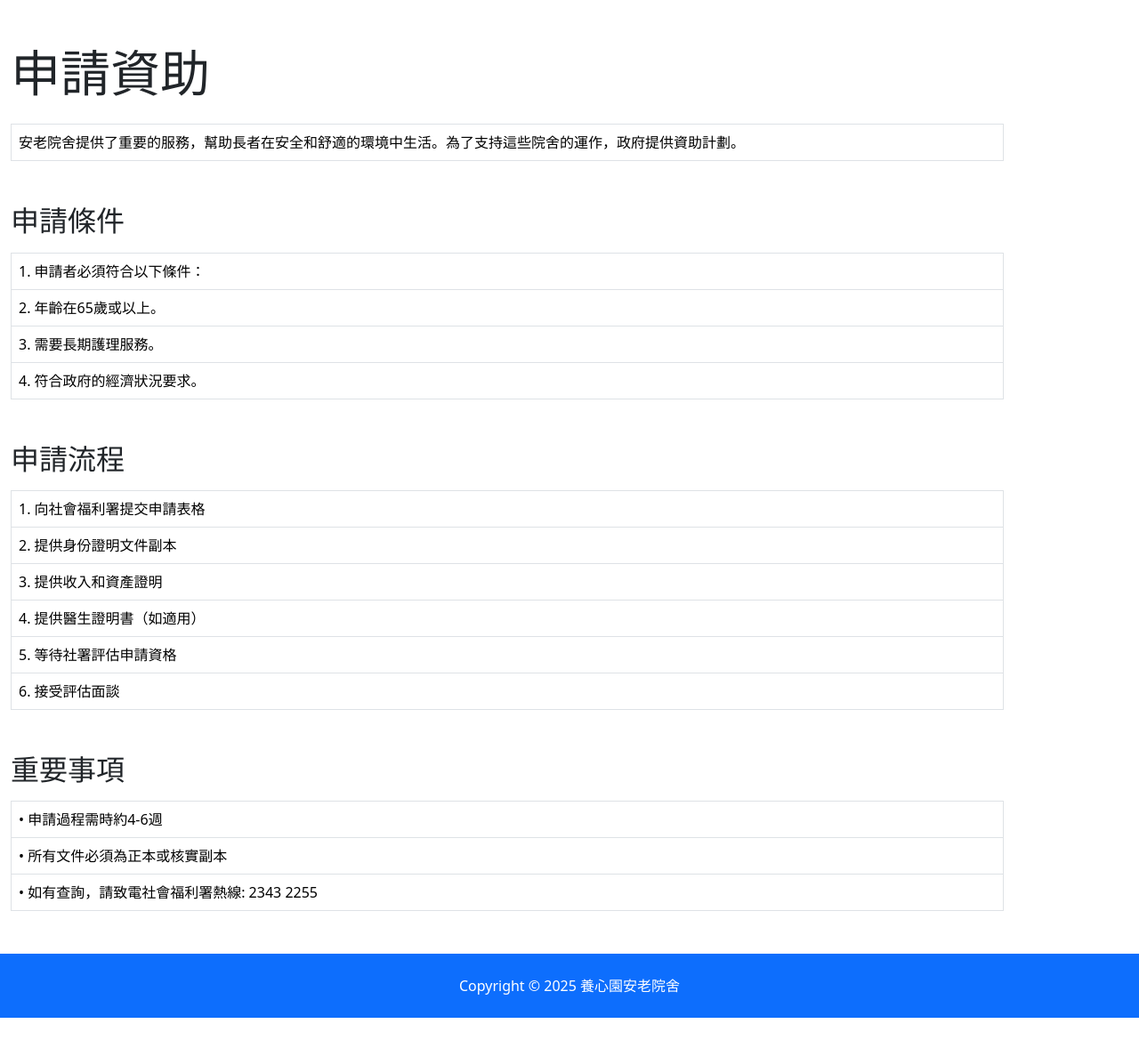
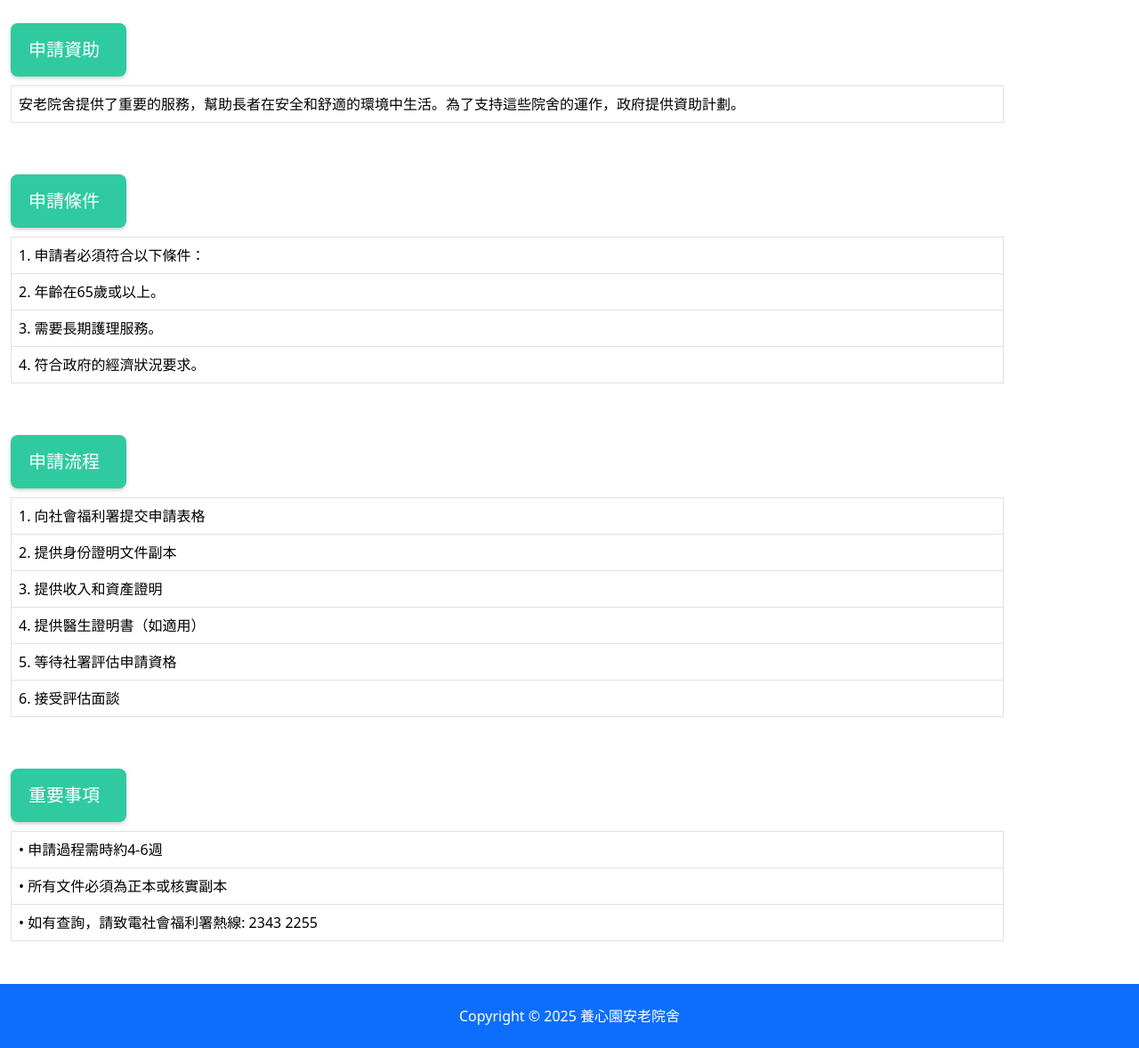
Before and after one commit to nimeno98/erb_group_project, a Django app: template templates/main/finapply.html in a window 1280 px wide. Shown: the part 112-1290 px from the top of the page at 89% size. Before the commit the page ends 1256 px from the top, so only its background shows below. Run offline with Django 3.2, Linux system fonts and the light colour scheme; the template is opened without the code that fills it, so the values that code supplies are empty; some libraries are stand-ins or nearby versions.

Commit message:
amend the layouts

```diff
--- a/elderly/static/css/style.css
+++ b/elderly/static/css/style.css
@@ -41,3 +41,43 @@
 .container {
   margin: 0; /* Adjust the margin as needed */
 }
+
+/* Custom Large Button Style */
+.btn-large-custom {
+  background-color: #007bff !important;
+  color: white !important;
+  font-size: 1.5rem;
+  padding: 15px 30px;
+  border: none;
+  border-radius: 5px;
+  transition: all 0.3s ease;
+}
+
+
+.btn-large-custom:hover {
+  background-color: #0056b3 !important;
+  transform: translateY(-2px);
+  box-shadow: 0 4px 8px rgba(0,0,0,0.2);
+}
+
+/* Custom Button Styles */
+.btn-primary {
+  background-color: #007bff;
+  color: white;
+  font-size: 1.5rem;
+  padding: 15px 30px;
+  border: none;
+  border-radius: 5px;
+  transition: all 0.3s ease;
+}
+
+.btn-primary:hover {
+  background-color: #0056b3;
+  color: white;
+  transform: translateY(-2px);
+  box-shadow: 0 4px 8px rgba(0,0,0,0.2);
+}
+
+.btn-primary.active {
+  background-color: #0056b3;
+}
--- a/main/urls.py
+++ b/main/urls.py
@@ -7,6 +7,7 @@ urlpatterns = [
     path('meal',views.meal,name='meal'),
     path('qa',views.qa,name='qa'),
     path('finapply',views.finapply,name='finapply'),
+    path('fee',views.fee,name='fee'),
     path('booking/', views.booking, name='booking'),
     path('application/', views.application, name='application'),
 
--- a/main/views.py
+++ b/main/views.py
@@ -17,6 +17,12 @@ def meal(request):
 
 def finapply(request):
     return render(request,'main/finapply.html')
+
+
+def fee(request):
+    return render(request,'main/fee.html')
+
+
 
 def qa(request):
     return render(request,'main/qa.html')
--- a/templates/base.html
+++ b/templates/base.html
@@ -21,6 +21,5 @@
     <script src="{% static 'js/jquery-3.3.1.min.js' %}"></script>
     <script src="{% static 'js/bootstrap.bundle.min.js' %}"></script>
     <script src="{% static 'js/main.js' %}"></script>
-
   </body>
 </html>
--- a/templates/main/finapply.html
+++ b/templates/main/finapply.html
@@ -1,11 +1,36 @@
 {% extends "base.html" %}
 {% load static %}
+{% block title %} | 申請資助 {% endblock %}
+{% block content %}
 
-{% block title %} | 申請資助 {% endblock %}
+<style>
+    .btn-large-custom {
+        display: inline-block;
+        background-color: #30caa0 !important;
+        color: #ffffff !important;
+        font-size: 20px !important;
+        padding: 15px 20px !important;
+        margin: 10px 0;
+        border-radius: 8px;
+        border: none;
+        transition: all 0.3s ease;
+        cursor: pointer;
+        box-shadow: 0 2px 4px rgba(0,0,0,0.2);
+        text-align: left !important;  /* Add this line */
+        width: 130px;  /* Reduced width */
+    }
 
-{% block content %}
-<div class="container mt-5">
-    <h1 class="display-4 mb-4">申請資助</h1>
+    .btn-large-custom:hover {
+        background-color: #30caa0 !important;
+        transform: translateY(-2px);
+        box-shadow: 0 4px 8px rgba(0,0,0,0.2);
+    }
+</style>
+
+
+<div class="container mt-3">
+
+    <button class="btn btn-large-custom text-left" type="button">申請資助</button>
 
     <table class="table table-bordered mb-5">
         <tbody>
@@ -15,7 +40,9 @@
         </tbody>
     </table>
 
-    <h2 class="mb-3">申請條件</h2>
+
+    <button class="btn btn-large-custom text-left" type="button">申請條件</button>
+
     <table class="table table-bordered mb-5">
         <tbody>
             <tr>
@@ -32,7 +59,11 @@
             </tr>
         </tbody>
     </table>
-    <h2 class="mb-3">申請流程</h2>
+
+
+    <button class="btn btn-large-custom text-left" type="button">申請流程</button>
+
+
     <table class="table table-bordered mb-5">
         <tbody>
             <tr>
@@ -56,7 +87,9 @@
         </tbody>
     </table>
 
-    <h2 class="mb-3">重要事項</h2>
+    <button class="btn btn-large-custom text-left" type="button">重要事項</button>
+
+
     <table class="table table-bordered mb-5">
         <tbody>
             <tr>
--- a/templates/main/meal.html
+++ b/templates/main/meal.html
@@ -5,7 +5,7 @@
 
 {% block content %}
 <div class="container mt-5">
-    <h1 class="display-4 text-center mb-4">老人營養餐單</h1>
+    <h1 class="display-4 text-center mb-4">營養餐單</h1>
 
     <table class="table table-bordered table-hover">
         <thead class="thead-light">
--- a/templates/partials/_footer.html
+++ b/templates/partials/_footer.html
@@ -1,4 +1,4 @@
-<footer id="main-footer" class="py-4 bg-primary text-white text-center">
+<footer id="main-footer" class="py-4 bg-primary text-white text-center" mt-auto mb-5>
     Copyright &copy;
     <span class="year"></span> 養心園安老院舍
 </footer>
--- a/templates/partials/_navbar.html
+++ b/templates/partials/_navbar.html
@@ -30,7 +30,7 @@
                         <a class="dropdown-item" href="#">服務流程</a>
                         <a class="dropdown-item" href="{% url 'meal' %}">營養餐單</a>
                         <a class="dropdown-item" href="#">护理服务</a>
-                        <a class="dropdown-item" href="#">項目收費</a>
+                        <a class="dropdown-item" href="{% url 'fee' %}">項目收費</a>
                         <a class="dropdown-item" href="{% url 'qa' %}">常見問題</a>
 
                         <!-- Add more submenu items here -->
```
Also changed, not shown: static/css/style.css (+25 -1 lines), templates/main/application.html (+33 -3 lines), templates/main/booking.html (+35 -3 lines), templates/main/fee.html (added, +55 -0 lines), templates/main/qa.html (+29 -2 lines), 1 other file.
